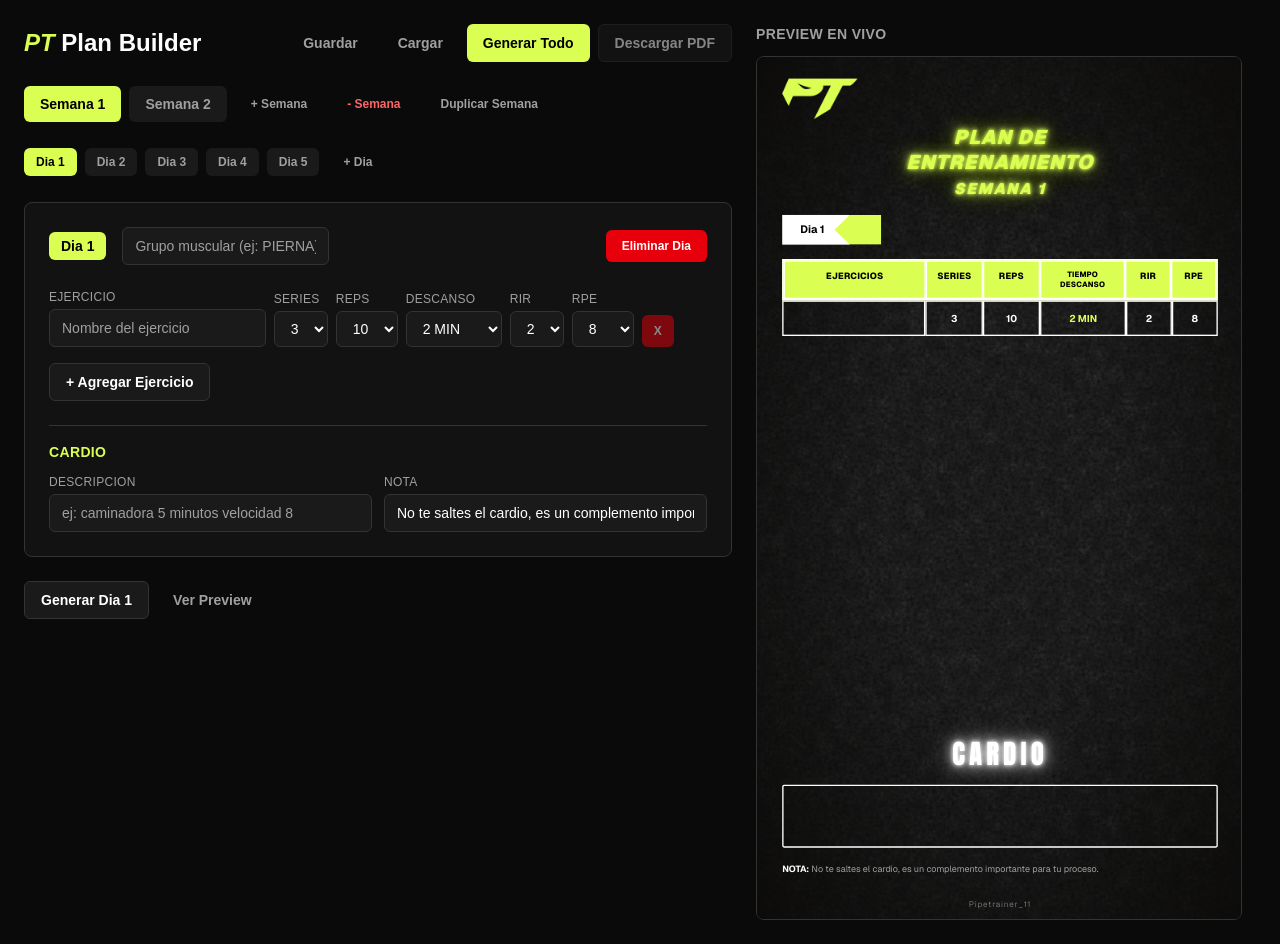
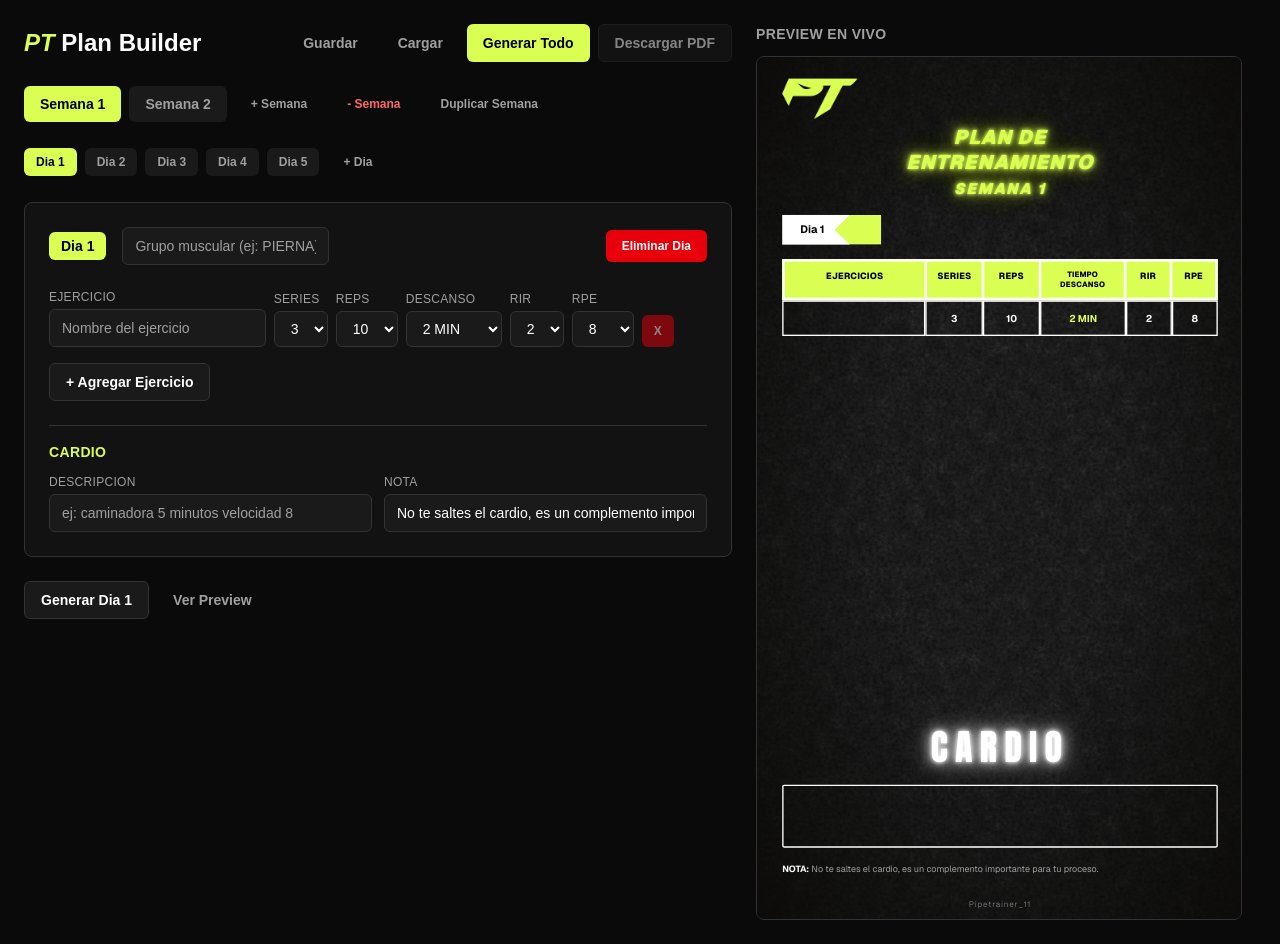
Before and after one commit to felixAgl/pipe-trainer, a Next.js app: page /pipe-trainer/ in a window 1280 px wide. Built offline with nearby package versions, Linux system fonts and the light colour scheme.

Commit message:
fix(workout-card): increase CARDIO title to 80px
- Scale from 60px to 80px to match reference size
- Letter-spacing 0.2em for wider spread
- Matches reference left image proportions

```diff
--- a/src/components/workout/workout-day-card.tsx
+++ b/src/components/workout/workout-day-card.tsx
@@ -170,12 +170,12 @@ export function WorkoutDayCard({
       <div className="mx-14 mb-6 flex flex-col items-center">
         {/* Glowing CARDIO title - bold condensed stencil style */}
         <h3
-          className="mb-6 text-[60px] font-black tracking-[0.25em] text-white uppercase"
+          className="mb-6 text-[80px] font-black text-white uppercase"
           style={{
             textShadow: GLOW_WHITE,
             fontFamily: "Impact, 'Arial Black', 'Helvetica Neue', sans-serif",
             fontStretch: "condensed",
-            letterSpacing: "0.15em",
+            letterSpacing: "0.2em",
           }}
         >
           CARDIO
```
